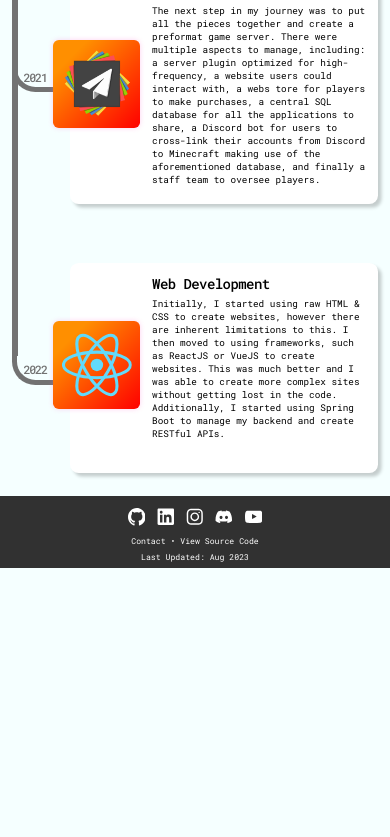
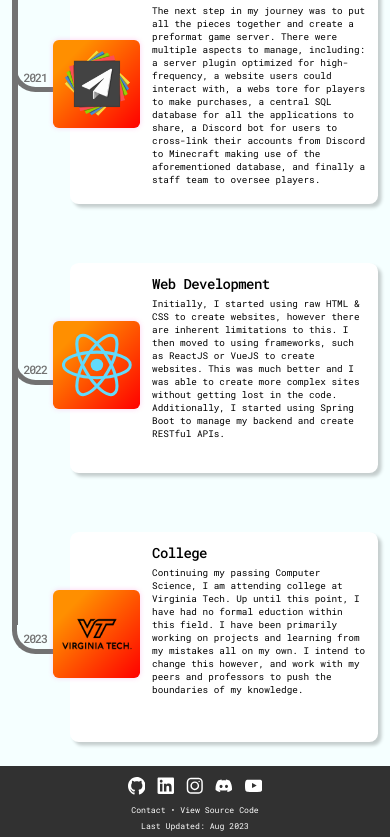
Before and after one commit to Sammster10/sammy.aknan.info, a Nuxt app: page / in a window 390 px wide. Shown: the part 1765-2602 px from the top of the page. Before the commit the page ends 2333 px from the top, so only its background shows below. Built offline with nearby package versions, Linux system fonts and the light colour scheme.

Commit message:
added titles to pages and another card to roadmap each page now gets a title roadmap has a new section about college underconstruction page got a bug fix when viewing on mobile

```diff
--- a/assets/config/roadmap.json
+++ b/assets/config/roadmap.json
@@ -39,6 +39,14 @@
         "Initially, I started using raw HTML & CSS to create websites, however there are inherent limitations to this. I then moved to using frameworks, such as ReactJS or VueJS to create websites. This was much better and I was able to create more complex sites without getting lost in the code. Additionally, I started using Spring Boot to manage my backend and create RESTful APIs."
       ],
       "image": "/image/webdev.svg"
+    },
+    {
+      "header": "College",
+      "date": "2023",
+      "description": [
+        "Continuing my passing Computer Science, I am attending college at Virginia Tech. Up until this point, I have had no formal eduction within this field. I have been primarily working on projects and learning from my mistakes all on my own. I intend to change this however, and work with my peers and professors to push the boundaries of my knowledge."
+      ],
+      "image": "/image/vt.webp"
     }
   ]
 }
--- a/assets/stylesheet.css
+++ b/assets/stylesheet.css
@@ -6,6 +6,7 @@
     --line-color: #727272;
 
     font-size: min(24px, 1.25vw);
+    scroll-behavior: smooth;
 }
 
 @media screen and (max-width: 768px) {
--- a/components/UnderConstruction.vue
+++ b/components/UnderConstruction.vue
@@ -3,7 +3,7 @@
 </script>
 
 <template>
-  <div>
+  <div class="txt-center">
     <h1>Under Construction!</h1>
     <h3>This page is still under construction, check back soon.</h3>
   </div>
--- a/pages/about.vue
+++ b/pages/about.vue
@@ -4,6 +4,7 @@ import UnderConstruction from "~/components/UnderConstruction.vue";
 </script>
 
 <template>
+  <title>Sammy | About</title>
 
   <UnderConstruction/>
 </template>
--- a/pages/contact.vue
+++ b/pages/contact.vue
@@ -4,6 +4,7 @@ import UnderConstruction from "~/components/UnderConstruction.vue";
 </script>
 
 <template>
+  <title>Sammy | Contact</title>
 
   <UnderConstruction/>
 </template>
--- a/pages/portfolio.vue
+++ b/pages/portfolio.vue
@@ -1,9 +1,19 @@
 <script setup lang="ts">
 
 import UnderConstruction from "~/components/UnderConstruction.vue";
+
+//dif sections should include:
+/*
+minecraft marketplace
+websites
+minecraft plugins
+youtube
+other
+ */
 </script>
 
 <template>
+  <title>Sammy | Portfolio</title>
 <UnderConstruction/>
 </template>
 
--- a/pages/services.vue
+++ b/pages/services.vue
@@ -4,6 +4,7 @@ import UnderConstruction from "~/components/UnderConstruction.vue";
 </script>
 
 <template>
+  <title>Sammy | Services</title>
 
   <UnderConstruction/>
 </template>
```
Also changed, not shown: components/Footer.vue (+5 -5 lines), public/image/vt.webp (added).
